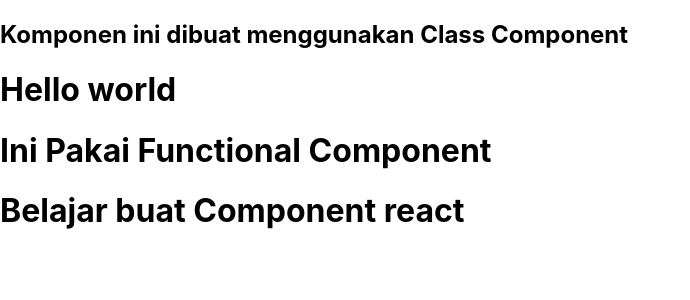
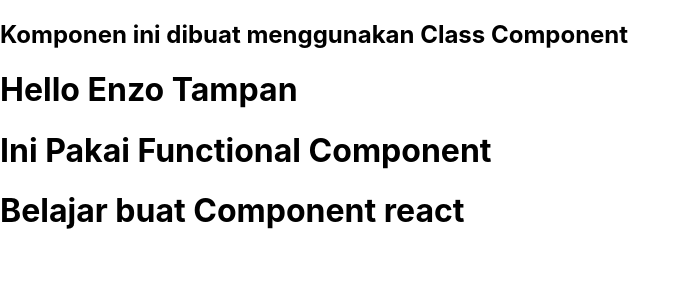
Before and after one commit to enzw/FPMERN, a React (Create React App) app in the folder Enzo_FPMERN/Javascript/react/first-react/: page / in a window 1280 px wide. Shown: the top 300 px of the page, without its empty margins (0-690 px from the left). Built offline with nearby package versions, Linux system fonts and the light colour scheme.

Commit message:
add anotation

```diff
--- a/Enzo_FPMERN/Javascript/react/first-react/src/App.js
+++ b/Enzo_FPMERN/Javascript/react/first-react/src/App.js
@@ -1,11 +1,9 @@
 import Komponen from "./Materi/Komponen";
-import { FunctionalComponent } from "./Materi/Komponen/Pembahasan/FunctionalComponent";
 
 function App() {
   return (
     <div className="App">
       <Komponen/>
-      <FunctionalComponent/>
     </div>
   );
 }
--- a/Enzo_FPMERN/Javascript/react/first-react/src/Materi/Komponen/Pembahasan/ClassComponent.jsx
+++ b/Enzo_FPMERN/Javascript/react/first-react/src/Materi/Komponen/Pembahasan/ClassComponent.jsx
@@ -1,13 +1,16 @@
+// perlu import react
 import React from "react";
 
 class ClassComponent extends React.Component {
 
-
+    // dia butuh method render () untuk bisa return hasil
     render() {
         return(
+            // return cuma bisa 1 mereturn elemen
+            // jadi pastiin paling luar dibungkus(cuma bisa dijadiin 1 parent) misal pake <div>
             <div>
                 <h2>Komponen ini dibuat menggunakan Class Component</h2>
-                <h1>Hello world</h1>
+                <h1>Hello {this.props.nama}</h1>
             </div>
         )
     }
--- a/Enzo_FPMERN/Javascript/react/first-react/src/Materi/Komponen/Pembahasan/FunctionalComponent.jsx
+++ b/Enzo_FPMERN/Javascript/react/first-react/src/Materi/Komponen/Pembahasan/FunctionalComponent.jsx
@@ -1,4 +1,6 @@
 const FunctionalComponent = () => {
+
+    // sedangkan functional component bisa langsung panggil return dan isi parameter return
     return (
         <div>
             <h1>Ini Pakai Functional Component</h1>
--- a/Enzo_FPMERN/Javascript/react/first-react/src/Materi/Komponen/index.jsx
+++ b/Enzo_FPMERN/Javascript/react/first-react/src/Materi/Komponen/index.jsx
@@ -1,12 +1,17 @@
+// jadi si index.jsx ini fungsinya sebagai class yang menampung component2 tadi(class & functional)
+
 import React from "react";
 import { ClassComponent } from "./Pembahasan/ClassComponent.jsx";
+import { FunctionalComponent } from "./Pembahasan/FunctionalComponent.jsx";
 
-export default class Komponen extends React.Component{
+// maka dia bikin class bernama folder root dia berada(dalam kasus ini foldernya bernama Komponen)
+export default class Komponen extends React.Component{ // class ini di export untuk dipanggil di app.js
 
     render(){
         return(
             <div>
-                <ClassComponent/>
+                <ClassComponent nama="Enzo Tampan" />
+                <FunctionalComponent/>
             </div>
         )
     }
```
